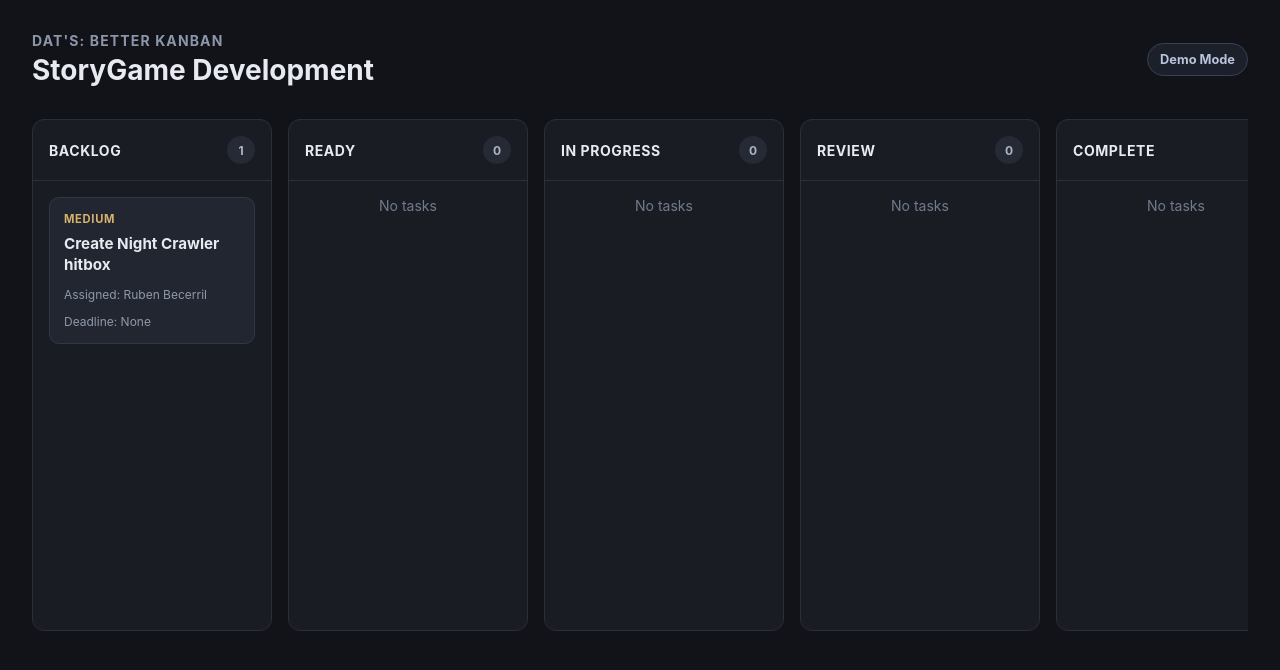
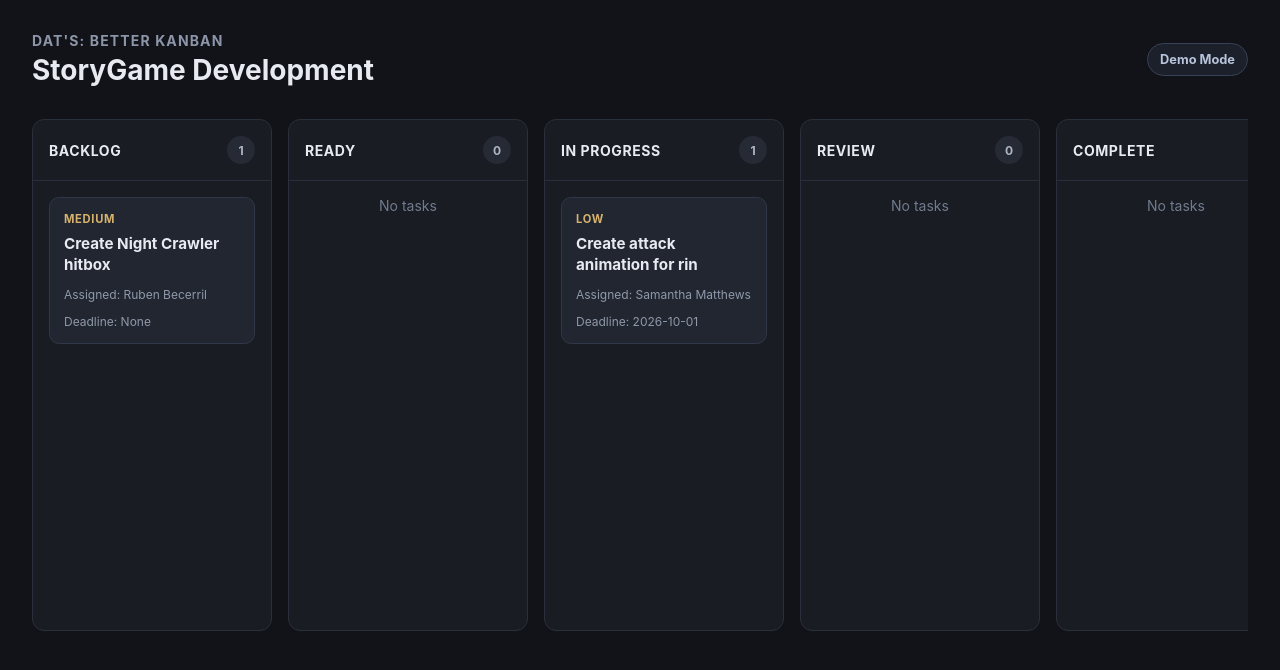
Before and after one commit to DatRuben/Dats-Better-Kanban, a React (Vite) app: page / in a window 1280 px wide. Shown: the top 670 px of the page. Built offline with nearby package versions, Linux system fonts and the light colour scheme.

Commit message:
created new task

```diff
--- a/src/data/demoproject.ts
+++ b/src/data/demoproject.ts
@@ -44,6 +44,17 @@ export const demoProject: Project = {
       attachments: [],
       createdAt: '2026-08-27',
     },
+        {
+      id: 'attack-animation-rin',
+      title: 'Create attack animation for rin',
+      description: 'Add the first attack animation for rin.',
+      columnId: 'in-progress',
+      priority: 'low',
+      assigneeId: 'sammie',
+      deadline: '2026-10-01',
+      attachments: [],
+      createdAt: '2026-08-28',
+    },
   ],
 
   members: [
```
